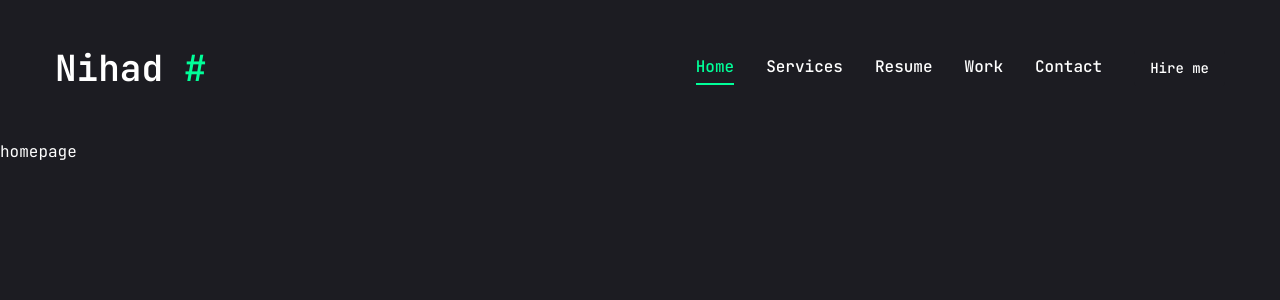
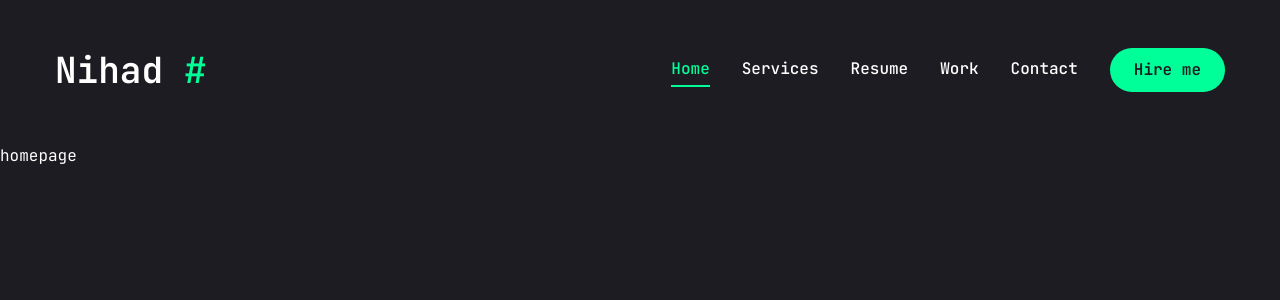
Before and after one commit to nihaadk/nihad-portofolio, a Next.js app: page / in a window 1280 px wide. Shown: the top 300 px of the page. Built offline with nearby package versions, Linux system fonts and the light colour scheme.

Commit message:
add mobile navigation

```diff
--- a/components/Header.tsx
+++ b/components/Header.tsx
@@ -1,6 +1,7 @@
 import Link from "next/link";
 import { Button } from "./ui/button";
 import Nav from "./Nav";
+import MobileNav from "./MobileNav";
 
 const Header = () => {
   return (
@@ -20,7 +21,9 @@
           </Link>
         </div>
 
-        <div className="xl:hidden">mobile navigation</div>
+        <div className="xl:hidden">
+          <MobileNav />
+        </div>
       </div>
     </header>
   );
--- /dev/null
+++ b/components/MobileNav.tsx
@@ -0,0 +1,45 @@
+"use client";
+
+import { ReactElement } from "react";
+import { Sheet, SheetContent, SheetTrigger } from "@/components/ui/sheet";
+import { usePathname } from "next/navigation";
+import { CiMenuFries } from "react-icons/ci";
+import { LINKS, NavItem } from "@/utils/nav.util";
+import Link from "next/link";
+
+const links: NavItem[] = LINKS;
+
+const MobileNav = (): ReactElement => {
+  const pathname = usePathname();
+  return (
+    <Sheet>
+      <SheetTrigger className="flex justify-center items-center">
+        <CiMenuFries className="text-[32px] text-accent" />
+      </SheetTrigger>
+      <SheetContent className="flex flex-col">
+        <div className="mt-32 mb-40 text-center text-2xl">
+          <Link href="/">
+            <h1 className="text-4xl font-semibold">
+              Nihad <span className="text-accent">#</span>
+            </h1>
+          </Link>
+        </div>
+        <nav className="flex flex-col justify-center items-center gap-8">
+          {LINKS.map((link, index) => (
+            <Link
+              key={index}
+              href={link.path}
+              className={`${
+                link.path === pathname && "text-accent border-b-2 border-accent"
+              } text-xl capitalize hover:text-accent transition-all`}
+            >
+              {link.name}
+            </Link>
+          ))}
+        </nav>
+      </SheetContent>
+    </Sheet>
+  );
+};
+
+export default MobileNav;
--- a/components/Nav.tsx
+++ b/components/Nav.tsx
@@ -1,41 +1,14 @@
 "use client";
 
+import { LINKS, NavItem } from "@/utils/nav.util";
 import Link from "next/link";
 import { usePathname } from "next/navigation";
-
-type NavItem = {
-  name: string;
-  path: string;
-};
-
-const links: NavItem[] = [
-  {
-    name: "home",
-    path: "/",
-  },
-  {
-    name: "services",
-    path: "/services",
-  },
-  {
-    name: "resume",
-    path: "/resume",
-  },
-  {
-    name: "work",
-    path: "/work",
-  },
-  {
-    name: "contact",
-    path: "/contact",
-  },
-];
 
 const Nav = () => {
   const pathname: string = usePathname();
   return (
     <nav className="flex gap-8">
-      {links.map((link, index) => (
+      {LINKS.map((link, index) => (
         <Link
           key={index}
           href={link.path}
--- a/components/ui/button.tsx
+++ b/components/ui/button.tsx
@@ -1,29 +1,23 @@
-import * as React from "react"
-import { Slot } from "@radix-ui/react-slot"
-import { cva, type VariantProps } from "class-variance-authority"
+import * as React from "react";
+import { Slot } from "@radix-ui/react-slot";
+import { cva, type VariantProps } from "class-variance-authority";
 
-import { cn } from "@/lib/utils"
+import { cn } from "@/lib/utils";
 
 const buttonVariants = cva(
-  "inline-flex items-center justify-center whitespace-nowrap rounded-md text-sm font-medium ring-offset-background transition-colors focus-visible:outline-none focus-visible:ring-2 focus-visible:ring-ring focus-visible:ring-offset-2 disabled:pointer-events-none disabled:opacity-50",
+  "inline-flex items-center justify-center whitespace-nowrap rounded-full text-base font-semibold ring-offset-white transition-colors duration-200",
   {
     variants: {
       variant: {
-        default: "bg-primary text-primary-foreground hover:bg-primary/90",
-        destructive:
-          "bg-destructive text-destructive-foreground hover:bg-destructive/90",
+        default: "bg-accent text-primary hover:bg-accent-hover",
+        primary: "bg-primary text-white hover:bg-primary-hover",
         outline:
-          "border border-input bg-background hover:bg-accent hover:text-accent-foreground",
-        secondary:
-          "bg-secondary text-secondary-foreground hover:bg-secondary/80",
-        ghost: "hover:bg-accent hover:text-accent-foreground",
-        link: "text-primary underline-offset-4 hover:underline",
+          "bg-transparent text-accent border border-accent hover:bg-accent hover:text-primary",
       },
       size: {
-        default: "h-10 px-4 py-2",
-        sm: "h-9 rounded-md px-3",
-        lg: "h-11 rounded-md px-8",
-        icon: "h-10 w-10",
+        default: "h-[44px] px-6",
+        sm: "h-[48px] px-6",
+        lg: "h-[56px] px-6 text-sm uppercase tracking-[2px]",
       },
     },
     defaultVariants: {
@@ -31,26 +25,26 @@
       size: "default",
     },
   }
-)
+);
 
 export interface ButtonProps
   extends React.ButtonHTMLAttributes<HTMLButtonElement>,
     VariantProps<typeof buttonVariants> {
-  asChild?: boolean
+  asChild?: boolean;
 }
 
 const Button = React.forwardRef<HTMLButtonElement, ButtonProps>(
   ({ className, variant, size, asChild = false, ...props }, ref) => {
-    const Comp = asChild ? Slot : "button"
+    const Comp = asChild ? Slot : "button";
     return (
       <Comp
         className={cn(buttonVariants({ variant, size, className }))}
         ref={ref}
         {...props}
       />
-    )
+    );
   }
-)
-Button.displayName = "Button"
+);
+Button.displayName = "Button";
 
-export { Button, buttonVariants }
+export { Button, buttonVariants };
--- a/components/ui/sheet.tsx
+++ b/components/ui/sheet.tsx
@@ -1,19 +1,19 @@
-"use client"
+"use client";
 
-import * as React from "react"
-import * as SheetPrimitive from "@radix-ui/react-dialog"
-import { cva, type VariantProps } from "class-variance-authority"
-import { X } from "lucide-react"
+import * as React from "react";
+import * as SheetPrimitive from "@radix-ui/react-dialog";
+import { cva, type VariantProps } from "class-variance-authority";
+import { IoMdClose } from "react-icons/io";
 
-import { cn } from "@/lib/utils"
+import { cn } from "@/lib/utils";
 
-const Sheet = SheetPrimitive.Root
+const Sheet = SheetPrimitive.Root;
 
-const SheetTrigger = SheetPrimitive.Trigger
+const SheetTrigger = SheetPrimitive.Trigger;
 
-const SheetClose = SheetPrimitive.Close
+const SheetClose = SheetPrimitive.Close;
 
-const SheetPortal = SheetPrimitive.Portal
+const SheetPortal = SheetPrimitive.Portal;
 
 const SheetOverlay = React.forwardRef<
   React.ElementRef<typeof SheetPrimitive.Overlay>,
@@ -27,11 +27,11 @@
     {...props}
     ref={ref}
   />
-))
-SheetOverlay.displayName = SheetPrimitive.Overlay.displayName
+));
+SheetOverlay.displayName = SheetPrimitive.Overlay.displayName;
 
 const sheetVariants = cva(
-  "fixed z-50 gap-4 bg-background p-6 shadow-lg transition ease-in-out data-[state=open]:animate-in data-[state=closed]:animate-out data-[state=closed]:duration-300 data-[state=open]:duration-500",
+  "fixed z-50 gap-4 bg-primary p-6 shadow-lg transition ease-in-out data-[state=open]:animate-in data-[state=closed]:animate-out data-[state=closed]:duration-300 data-[state=open]:duration-500",
   {
     variants: {
       side: {
@@ -40,14 +40,14 @@
           "inset-x-0 bottom-0 border-t data-[state=closed]:slide-out-to-bottom data-[state=open]:slide-in-from-bottom",
         left: "inset-y-0 left-0 h-full w-3/4 border-r data-[state=closed]:slide-out-to-left data-[state=open]:slide-in-from-left sm:max-w-sm",
         right:
-          "inset-y-0 right-0 h-full w-3/4  border-l data-[state=closed]:slide-out-to-right data-[state=open]:slide-in-from-right sm:max-w-sm",
+          "inset-y-0 right-0 h-full w-3/4  data-[state=closed]:slide-out-to-right data-[state=open]:slide-in-from-right sm:max-w-sm",
       },
     },
     defaultVariants: {
       side: "right",
     },
   }
-)
+);
 
 interface SheetContentProps
   extends React.ComponentPropsWithoutRef<typeof SheetPrimitive.Content>,
@@ -65,14 +65,14 @@
       {...props}
     >
       {children}
-      <SheetPrimitive.Close className="absolute right-4 top-4 rounded-sm opacity-70 ring-offset-background transition-opacity hover:opacity-100 focus:outline-none focus:ring-2 focus:ring-ring focus:ring-offset-2 disabled:pointer-events-none data-[state=open]:bg-secondary">
-        <X className="h-4 w-4" />
+      <SheetPrimitive.Close className="absolute right-8 top-8 transition-opacity">
+        <IoMdClose className="text-3xl text-accent" />
         <span className="sr-only">Close</span>
       </SheetPrimitive.Close>
     </SheetPrimitive.Content>
   </SheetPortal>
-))
-SheetContent.displayName = SheetPrimitive.Content.displayName
+));
+SheetContent.displayName = SheetPrimitive.Content.displayName;
 
 const SheetHeader = ({
   className,
@@ -85,8 +85,8 @@
     )}
     {...props}
   />
-)
-SheetHeader.displayName = "SheetHeader"
+);
+SheetHeader.displayName = "SheetHeader";
 
 const SheetFooter = ({
   className,
@@ -99,8 +99,8 @@
     )}
     {...props}
   />
-)
-SheetFooter.displayName = "SheetFooter"
+);
+SheetFooter.displayName = "SheetFooter";
 
 const SheetTitle = React.forwardRef<
   React.ElementRef<typeof SheetPrimitive.Title>,
@@ -111,8 +111,8 @@
     className={cn("text-lg font-semibold text-foreground", className)}
     {...props}
   />
-))
-SheetTitle.displayName = SheetPrimitive.Title.displayName
+));
+SheetTitle.displayName = SheetPrimitive.Title.displayName;
 
 const SheetDescription = React.forwardRef<
   React.ElementRef<typeof SheetPrimitive.Description>,
@@ -123,8 +123,8 @@
     className={cn("text-sm text-muted-foreground", className)}
     {...props}
   />
-))
-SheetDescription.displayName = SheetPrimitive.Description.displayName
+));
+SheetDescription.displayName = SheetPrimitive.Description.displayName;
 
 export {
   Sheet,
@@ -137,4 +137,4 @@
   SheetFooter,
   SheetTitle,
   SheetDescription,
-}
+};
--- a/package.json
+++ b/package.json
@@ -20,6 +20,7 @@
     "next": "14.2.5",
     "react": "^18",
     "react-dom": "^18",
+    "react-icons": "^5.3.0",
     "tailwind-merge": "^2.5.2",
     "tailwindcss-animate": "^1.0.7"
   },
--- /dev/null
+++ b/utils/nav.util.ts
@@ -0,0 +1,27 @@
+export type NavItem = {
+  name: string;
+  path: string;
+};
+
+export const LINKS: NavItem[] = [
+  {
+    name: "home",
+    path: "/",
+  },
+  {
+    name: "services",
+    path: "/services",
+  },
+  {
+    name: "resume",
+    path: "/resume",
+  },
+  {
+    name: "work",
+    path: "/work",
+  },
+  {
+    name: "contact",
+    path: "/contact",
+  },
+];
```
Also changed, not shown: 1 other file (tests, documents, lock files or other folders).
